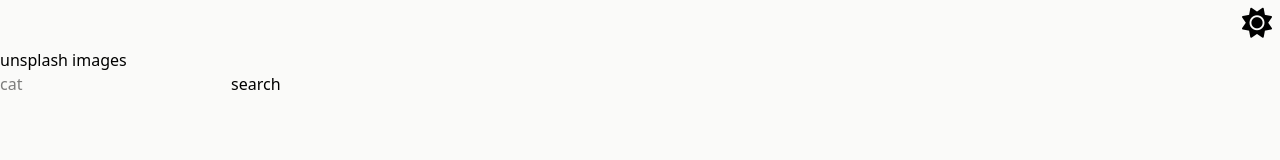
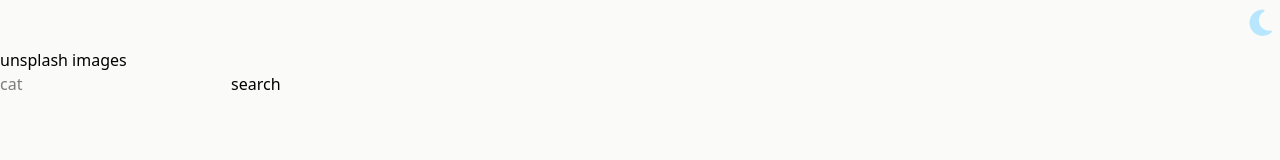
Before and after one commit to cankskrk/Unsplash-Images, a React (Vite) app: page / in a window 1280 px wide. Shown: the top 160 px of the page. Built offline with nearby package versions, Linux system fonts and the light colour scheme.

Commit message:
feat: use local storage for dark theme

```diff
--- a/src/App.tsx
+++ b/src/App.tsx
@@ -5,11 +5,14 @@ import ThemeToggle from "./components/ThemeToggle";
 import { useGlobalContext } from "./context/context";
 
 function App() {
-  const { isDarkTheme, searchValue } = useGlobalContext();
+  const { searchValue } = useGlobalContext();
+
+  const darkTheme = JSON.parse(localStorage.getItem("darkTheme") || "false");
+  console.log(darkTheme);
   return (
     <div
       className={`h-screen min-h-screen transition-colors duration-500 ease-in-out ${
-        isDarkTheme ? "bg-stone-950" : "bg-stone-50"
+        darkTheme ? "bg-stone-950" : "bg-stone-50"
       }`}
     >
       <ThemeToggle />
--- a/src/components/ThemeToggle.tsx
+++ b/src/components/ThemeToggle.tsx
@@ -7,15 +7,15 @@ const ThemeToggle = () => {
       <button
         className={
           isDarkTheme
-            ? "p-2 rounded-md text-white hover:text-sky-200"
-            : "p-2 rounded-md text-black hover:text-yellow-400"
+            ? "p-2 rounded-md text-yellow-200 hover:text-yellow-300"
+            : "p-2 rounded-md text-sky-200 hover:text-sky-300"
         }
         onClick={toggleDarkTheme}
       >
         {isDarkTheme ? (
+          <i className="fa-solid fa-sun text-3xl"></i>
+        ) : (
           <i className="fa-solid fa-moon text-3xl"></i>
-        ) : (
-          <i className="fa-solid fa-sun text-3xl"></i>
         )}
       </button>
     </section>
--- a/src/context/context.tsx
+++ b/src/context/context.tsx
@@ -9,6 +9,7 @@ export const AppProvider = ({ children }: ProviderType) => {
 
   const toggleDarkTheme = () => {
     setIsDarkTheme(!isDarkTheme);
+    localStorage.setItem("darkTheme", JSON.stringify(!isDarkTheme));
   };
 
   const handleSearchValue = (value: string) => {
```
